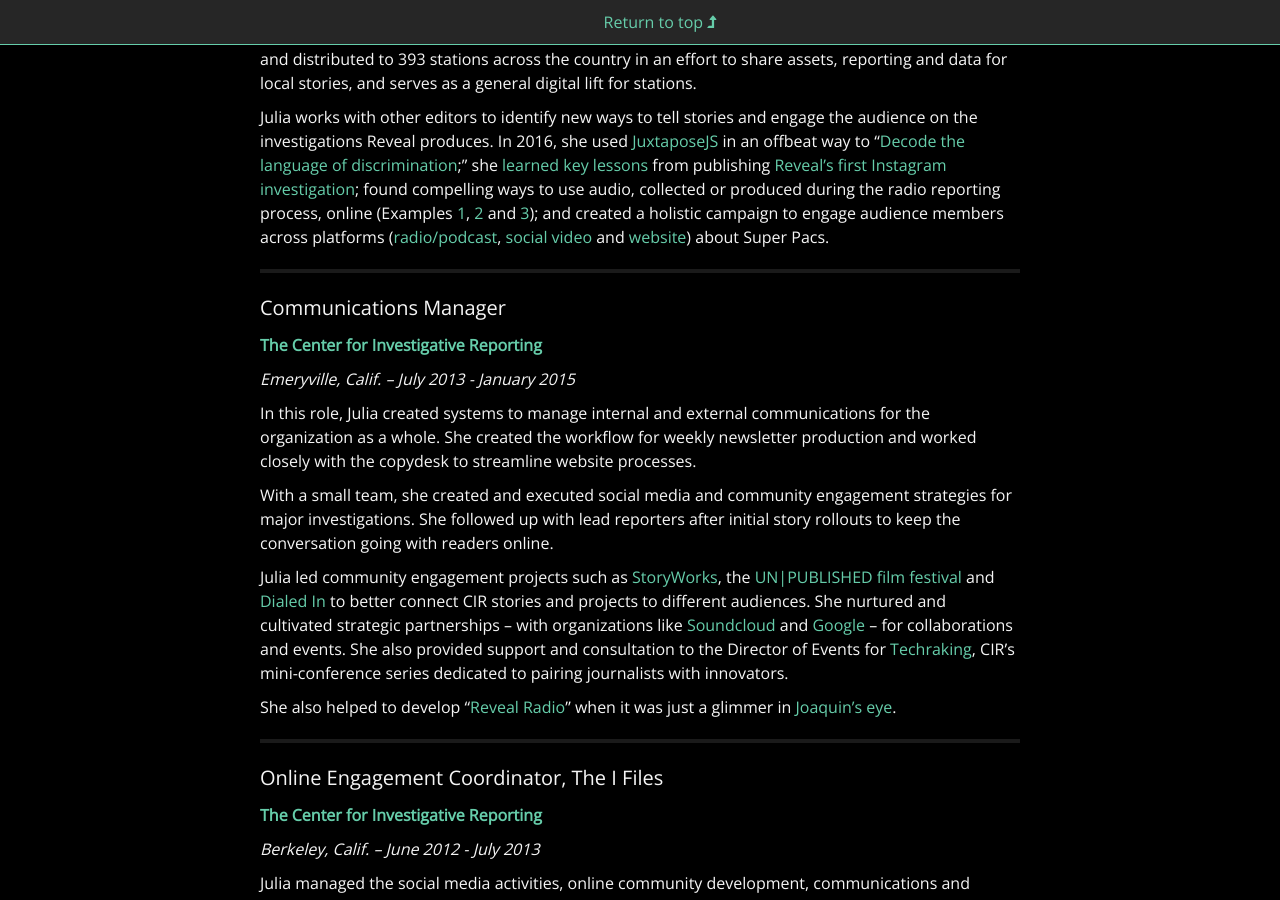
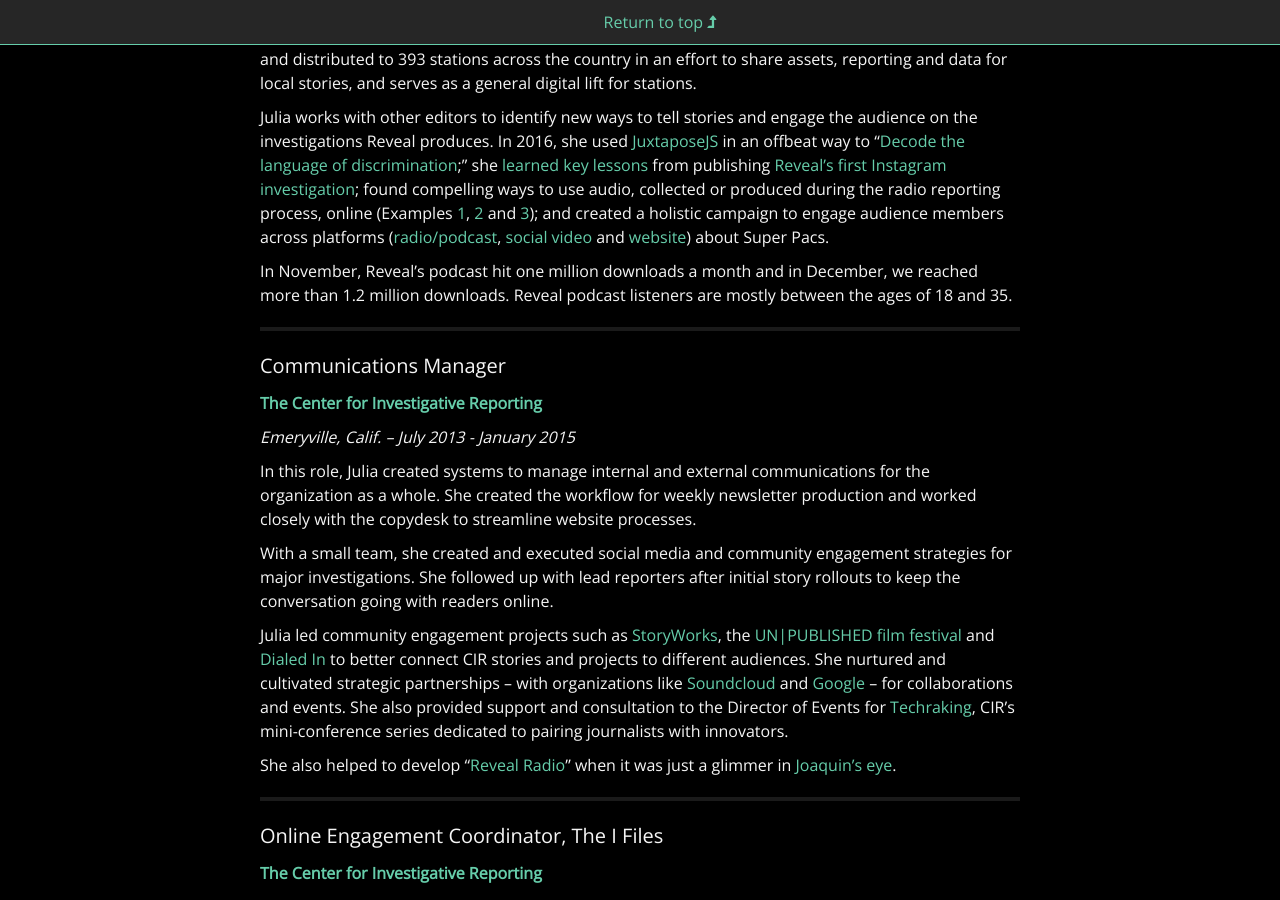
Before and after one commit to juliachanb/juliachanb.github.io, a Jekyll site: the page built from pages/resume.md, in a window 1280 px wide and 900 px high, scrolled down 416 px. Built offline with Jekyll 4.4.1, drawn with Linux system fonts in a browser that asks for light colours; nearby versions of some CDN libraries; some web fonts are replaced.

Commit message:
added podcast stats

```diff
--- a/pages/resume.md
+++ b/pages/resume.md
@@ -20,6 +20,8 @@
 She's led the production of digital content for [67 Reveal episodes](https://www.revealnews.org/episodes) – and counting. She works collaboratively with teams across the organization to make decisions on publishing and engagement strategies for stories, shows and Reveal's larger investigations. Some of this work is then packaged for and distributed to 393 stations across the country in an effort to share assets, reporting and data for local stories, and serves as a general digital lift for stations.
 
 Julia works with other editors to identify new ways to tell stories and engage the audience on the investigations Reveal produces. In 2016, she used [JuxtaposeJS](https://juxtapose.knightlab.com/) in an offbeat way to "[Decode the language of discrimination](https://www.revealnews.org/blog/decoding-the-language-of-discrimination/);" she [learned key lessons](http://www.poynter.org/2016/4-lessons-from-reveals-serialized-instagram-investigation/428047/) from publishing [Reveal's first Instagram investigation](https://www.revealnews.org/article/bad-deals-the-perils-of-bargaining-for-justice/); found compelling ways to use audio, collected or produced during the radio reporting process, online (Examples [1](https://www.revealnews.org/article/portraits-of-a-trump-supporter/), [2](https://twitter.com/juliachanb/status/761687005826732032) and [3](https://www.revealnews.org/article/caught-on-tape-the-presidential-edition/)); and created a holistic campaign to engage audience members across platforms ([radio/podcast](https://soundcloud.com/thisisreveal/unpacking-super-pacs#t=11:44), [social video](https://www.facebook.com/ThisIsReveal/videos/1031704153587169/?hc_ref=SEARCH) and [website](https://www.revealnews.org/article/pop-quiz-unpacking-super-pacs/)) about Super Pacs.
+
+In November, Reveal's podcast hit one million downloads a month and in December, we reached more than 1.2 million downloads. Reveal podcast listeners are mostly between the ages of 18 and 35.
 
 ___
 
```
